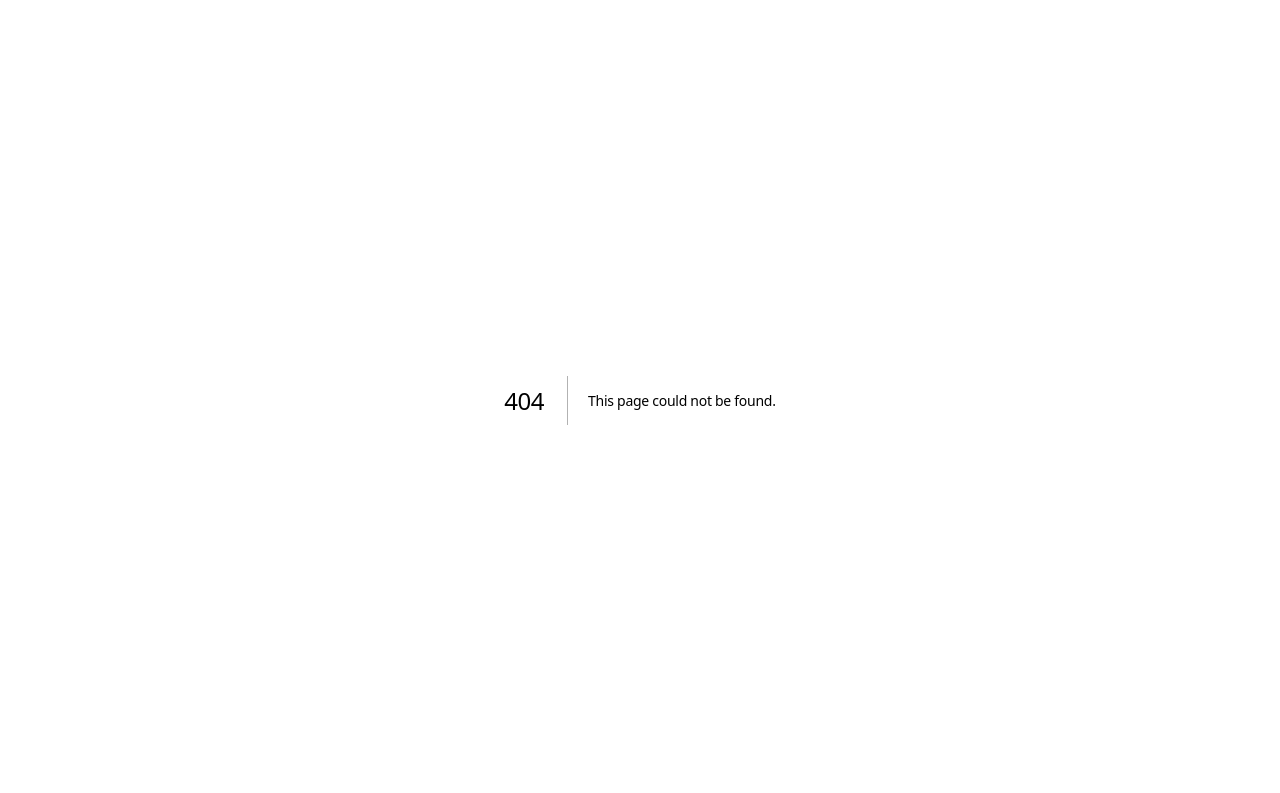
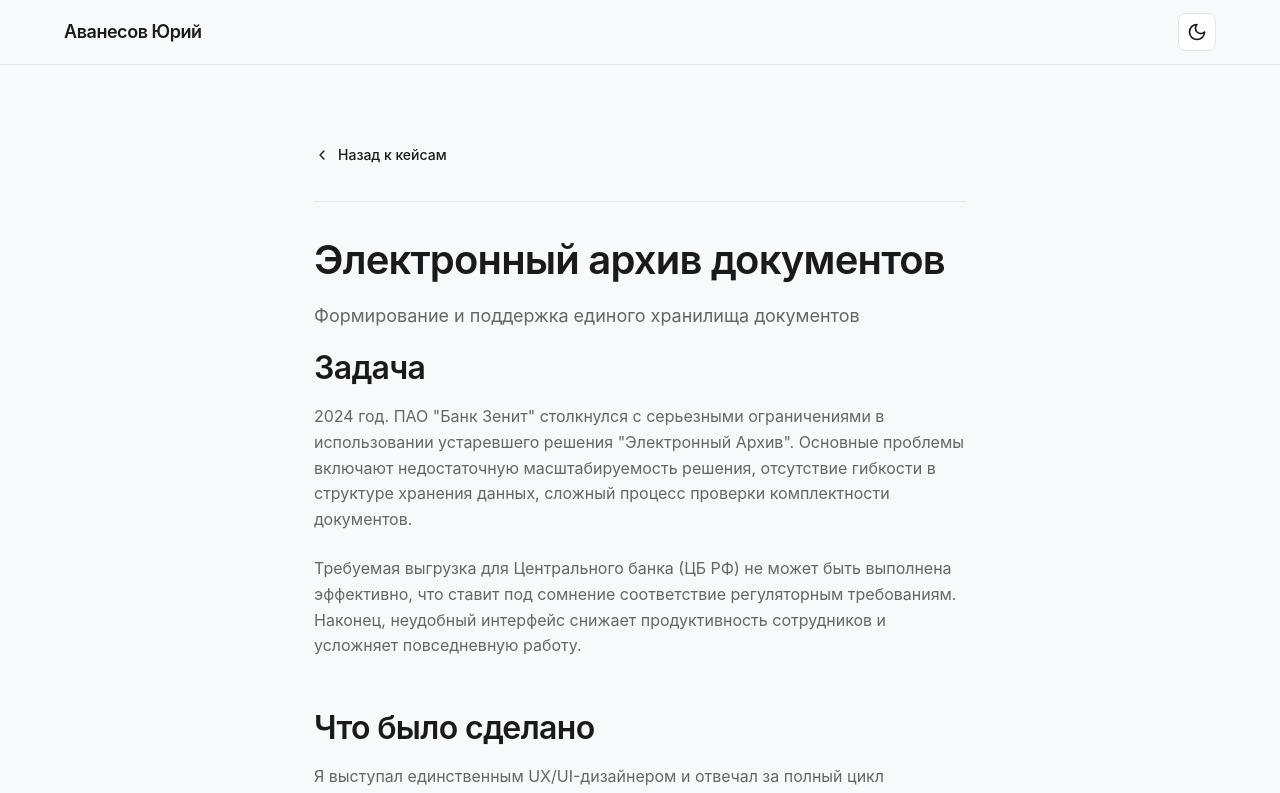
Before and after one commit to avanesov89/portfolio, a Next.js app: page /portfolio/ead in a window 1280 px wide. Before the commit this address had no page. Shown: the top 793 px of the page. Built offline with nearby package versions, Linux system fonts and the light colour scheme.

Commit message:
Rename case routes to portfolio slugs

```diff
--- a/src/app/cases/[id]/page.tsx
+++ b/src/app/portfolio/[slug]/page.tsx
@@ -2,16 +2,16 @@ import { profileData } from "@/data/profile";
 import { CaseContent } from "@/components/CaseContent";
 
 interface CasePageProps {
-  params: Promise<{ id: string }>;
+  params: Promise<{ slug: string }>;
 }
 
 export function generateStaticParams() {
   return profileData.cases.map((caseItem) => ({
-    id: caseItem.id,
+    slug: caseItem.slug,
   }));
 }
 
 export default async function CasePage({ params }: CasePageProps) {
-  const { id } = await params;
-  return <CaseContent id={id} />;
+  const { slug } = await params;
+  return <CaseContent slug={slug} />;
 }
--- a/src/components/CaseCard.tsx
+++ b/src/components/CaseCard.tsx
@@ -9,7 +9,7 @@ interface CaseCardProps {
 export function CaseCard({ caseItem }: CaseCardProps) {
   return (
     <article className="group">
-      <Link href={`/cases/${caseItem.id}`} className="block">
+      <Link href={`/portfolio/${caseItem.slug}`} className="block">
         <div className="overflow-hidden rounded-lg mb-4 bg-[var(--background-elevated)]">
           <img
             src={withBasePath(caseItem.image)}
--- a/src/components/CaseContent.tsx
+++ b/src/components/CaseContent.tsx
@@ -9,14 +9,14 @@ import { ImageModal } from "@/components/ImageModal";
 import { withBasePath } from "@/lib/asset-path";
 
 interface CaseContentProps {
-  id: string;
+  slug: string;
 }
 
-export function CaseContent({ id }: CaseContentProps) {
+export function CaseContent({ slug }: CaseContentProps) {
   const [modalOpen, setModalOpen] = useState(false);
   const [modalImageIndex, setModalImageIndex] = useState(0);
 
-  const caseItem = profileData.cases.find((c) => c.id === id);
+  const caseItem = profileData.cases.find((c) => c.slug === slug);
 
   if (!caseItem) {
     notFound();
@@ -35,7 +35,7 @@ export function CaseContent({ id }: CaseContentProps) {
           {/* Кнопка назад - наверху */}
           <div className="mb-8 pb-8 border-b border-[var(--border)]">
             <Link
-              href="/#cases"
+              href="/#portfolio"
               className="inline-flex items-center gap-2 text-sm font-medium hover:underline"
             >
               <svg
--- a/src/components/Cases.tsx
+++ b/src/components/Cases.tsx
@@ -7,7 +7,7 @@ interface CasesProps {
 
 export function Cases({ cases }: CasesProps) {
   return (
-    <section id="cases" className="py-16 md:py-24">
+    <section id="portfolio" className="py-16 md:py-24">
       <div className="max-w-[1200px] mx-auto px-6">
         <h2 className="text-2xl md:text-3xl font-semibold mb-10">
           Кейсы
--- a/src/components/Hero.tsx
+++ b/src/components/Hero.tsx
@@ -33,7 +33,7 @@ export function Hero({ name, position, tagline }: HeroProps) {
                 Связаться
               </a>
               <a
-                href="#cases"
+                href="#portfolio"
                 className="px-6 py-3 border border-[var(--border)] rounded-lg font-medium hover:bg-[var(--border)] transition-colors"
               >
                 Смотреть кейсы
--- a/src/data/profile.ts
+++ b/src/data/profile.ts
@@ -33,6 +33,7 @@ export const profileData: ProfileData = {
   cases: [
     {
       id: 'case-1',
+      slug: 'platinum-electro',
       title: 'Platinum Electro',
       description: 'Программный комплекс для моделирования электроэнергетических систем на промышленных предприятиях',
       image: '/images/pe/pe_title.jpg',
@@ -53,6 +54,7 @@ export const profileData: ProfileData = {
     },
     {
       id: 'case-2',
+      slug: 'ead',
       title: 'Электронный архив документов',
       description: 'Формирование и поддержка единого хранилища документов',
       image: '/images/ead/ead_title.jpg',
@@ -72,6 +74,7 @@ export const profileData: ProfileData = {
     },
     {
       id: 'case-3',
+      slug: 'hr-planner',
       title: 'HR Planner',
       description: 'Управление рабочей нагрузкой, контроль проектов и автоматизация рутинные задачи',
       image: '/images/planner/hr_title.jpg',
--- a/src/types/index.ts
+++ b/src/types/index.ts
@@ -1,5 +1,6 @@
 export interface CaseStudy {
   id: string;
+  slug: string;
   title: string;
   description: string;
   image: string;
```
Also changed, not shown: 2 other files (tests, documents, lock files or other folders).
